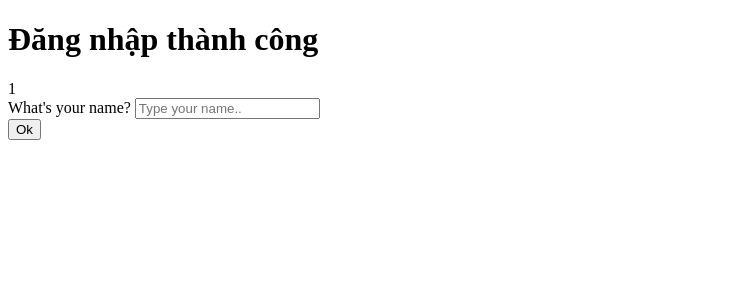
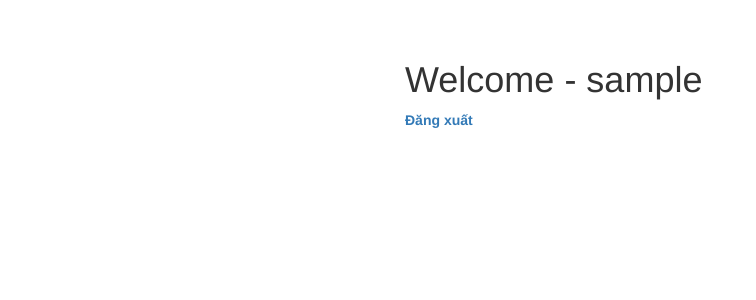
Before and after one commit to khang-tran-mrk/KHPhapLySo, a PHP site: page /success.php in a window 1280 px wide. Shown: the top 300 px of the page, without its empty margins (0-756 px from the left). Run offline with PHP 8.4, Linux system fonts and the light colour scheme; the visitor is signed in with stand-in values (Sample User, id 1).

Commit message:
Update success.php

```diff
--- a/success.php
+++ b/success.php
@@ -1,28 +1,27 @@
+ <?php
+ //entry.php
+ session_start();
+ if(!isset($_SESSION["username"]))
+ {
+      header("location:index.php?action=login");
+ }
+ ?>
  <!DOCTYPE html>
-<html lang="en">
+ <html>
       <head>
-	<meta charset="UTF-8">
-	<meta name="viewport" content="width=device-width, initial-scale=1.0">
            <title>Document</title>
+           <script src="https://ajax.googleapis.com/ajax/libs/jquery/2.2.0/jquery.min.js"></script>
+           <link rel="stylesheet" href="https://maxcdn.bootstrapcdn.com/bootstrap/3.3.6/css/bootstrap.min.css" />
+           <script src="https://maxcdn.bootstrapcdn.com/bootstrap/3.3.6/js/bootstrap.min.js"></script>
       </head>
       <body>
-	<h1>Đăng nhập thành công</h1>
-	<?php session_start(); echo($_SESSION["test"])?>
-	<form action="success.php" id="form" method="GET">
-		<div class="form-control">
-			<label for="">What's your name?</label>
-			<input type="text" name="name" placeholder="Type your name..">
+           <br /><br />
+           <div class="container" style="width:500px;">
+
+                <?php
+                echo '<h1>Welcome - '.$_SESSION["username"].'</h1>';
+                echo '<label><a href="logout.php" style="text-decoration: none">Đăng xuất</a></label>';
+                ?>
            </div>
-		<button type="submit">Ok</button>
-	</form>
-	<?php
-	if(isset($_GET["name"])){
-		$username = $_GET["name"];
-		if($username){
-			echo "Hello $username";
-		}
-	}
-	?>
-
       </body>
  </html>
```
Lines whose indentation alone changed are shown as unchanged.
